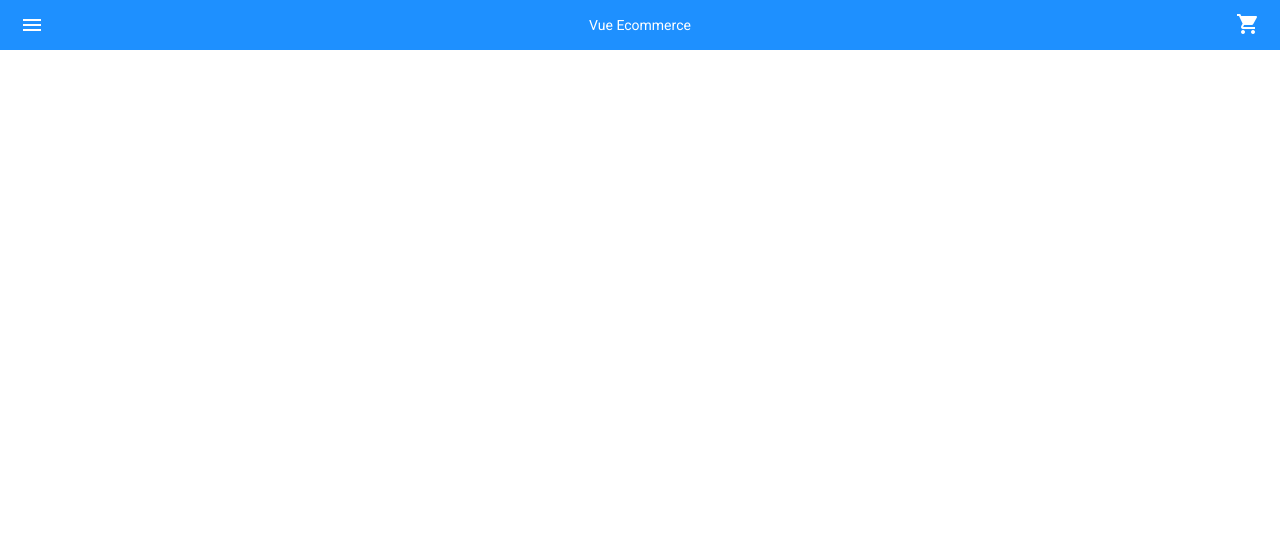
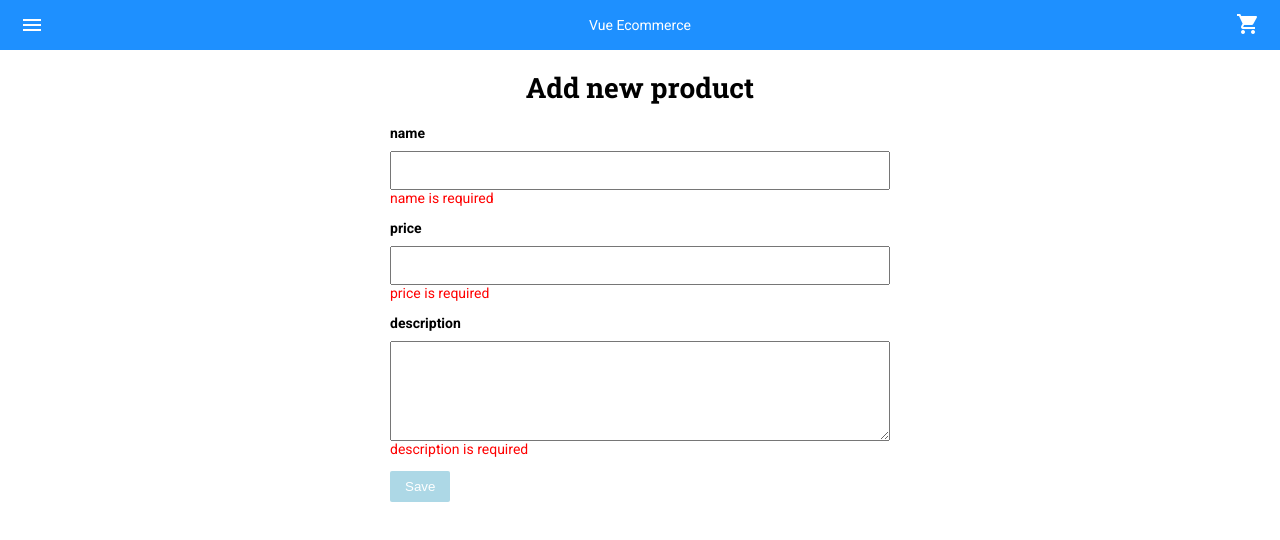
Before and after one commit to hittten/vue-ecommerce, a Vue app: page /add-product in a window 1280 px wide. Shown: the top 540 px of the page. Built offline with nearby package versions, Linux system fonts and the light colour scheme.

Commit message:
create products

```diff
--- a/src/App.vue
+++ b/src/App.vue
@@ -35,10 +35,21 @@ span.material-icons {
 }
 
 .button {
+  outline: none;
+  cursor: pointer;
   padding: 8px 15px;
   background: dodgerblue;
   border: none;
   border-radius: 2px;
   color: white;
 }
+
+.button:disabled {
+  background-color: lightblue;
+}
+
+.button:active {
+  background-color: deepskyblue;
+}
+
 </style>
--- a/src/components/Header.vue
+++ b/src/components/Header.vue
@@ -17,6 +17,13 @@
             <i class="material-icons">shopping_cart</i>
             Shopping Car
             <i class="material-icons" v-if="actualRoute!=='Shopping cart'">keyboard_arrow_right</i>
+          </router-link>
+        </li>
+        <li>
+          <router-link to="/add-product">
+            <i class="material-icons">note_add</i>
+            New product
+            <i class="material-icons" v-if="actualRoute!=='Add product'">keyboard_arrow_right</i>
           </router-link>
         </li>
       </ul>
--- /dev/null
+++ b/src/product-service.js
@@ -0,0 +1,31 @@
+import PRODUCTS from '@/mock-products';
+import SHOPPING_CART from '@/mock-shopping-cart';
+
+export const create = (productForm) => {
+  const product = {};
+  product.id = PRODUCTS.length + 1;
+  product.createdAt = new Date();
+  product.image = `https://picsum.photos/id/${product.id}/300/300`;
+  product.name = productForm.name;
+  product.price = productForm.price;
+  product.description = productForm.description;
+
+  PRODUCTS.push(product);
+
+  return product;
+};
+
+export const list = () => PRODUCTS;
+
+export const listShoppingCart = () => SHOPPING_CART;
+
+export const addToShoppingCart = (product) => {
+  SHOPPING_CART.push(product);
+
+  return product;
+};
+
+export const removeFromShoppingCart = (product) => {
+  const id = SHOPPING_CART.findIndex((value) => value.id === product.id);
+  SHOPPING_CART.splice(id, 1);
+};
--- a/src/router/index.js
+++ b/src/router/index.js
@@ -1,5 +1,6 @@
 import Vue from 'vue';
 import VueRouter from 'vue-router';
+import AddProduct from '@/views/AddProduct.vue';
 import Home from '../views/Home.vue';
 import ShoppingCart from '../views/ShoppingCart.vue';
 
@@ -15,6 +16,11 @@ const routes = [
     path: '/shopping-cart',
     name: 'Shopping cart',
     component: ShoppingCart,
+  },
+  {
+    path: '/add-product',
+    name: 'Add product',
+    component: AddProduct,
   },
   {
     path: '/about',
--- /dev/null
+++ b/src/views/AddProduct.vue
@@ -0,0 +1,92 @@
+<template>
+  <div class="wrapper">
+    <h1>Add new product</h1>
+    <form @submit.prevent="submitForm()">
+      <p>
+        <label for="name">name</label>
+        <input type="text" id="name" v-model.trim="form.name">
+        <span class="error" v-if="!nameIsValid">name is required</span>
+      </p>
+      <p>
+        <label for="price">price</label>
+        <input type="number" id="price" v-model.number="form.price">
+        <span class="error" v-if="!priceIsValid">price is required</span>
+      </p>
+      <p>
+        <label for="description">description</label>
+        <textarea id="description" v-model.trim="form.description"></textarea>
+        <span class="error" v-if="!descriptionIsValid">description is required</span>
+      </p>
+      <p>
+        <button class="button" type="submit" :disabled="!formIsValid">Save</button>
+      </p>
+    </form>
+  </div>
+</template>
+
+<script>
+import * as productService from '@/product-service';
+
+export default {
+  data() {
+    return {
+      form: {
+        name: null,
+        price: null,
+        description: null,
+      },
+    };
+  },
+  computed: {
+    nameIsValid() {
+      return !!this.form.name;
+    },
+    priceIsValid() {
+      return !!this.form.price;
+    },
+    descriptionIsValid() {
+      return !!this.form.description;
+    },
+    formIsValid() {
+      return this.nameIsValid && this.priceIsValid && this.descriptionIsValid;
+    },
+  },
+  methods: {
+    submitForm() {
+      document.forms[0].reset();
+      productService.create(this.form);
+    },
+  },
+};
+</script>
+
+<style scoped>
+h1 {
+  text-align: center;
+}
+
+form {
+  margin: 0 auto;
+  max-width: 500px;
+}
+
+form label {
+  font-weight: bold;
+  display: block;
+  margin-bottom: 10px;
+}
+
+form input, textarea {
+  display: block;
+  box-sizing: border-box;
+  padding: 10px 5px;
+  width: 100%;
+}
+
+form textarea {
+  height: 100px;
+}
+form .error {
+  color: red;
+}
+</style>
--- a/src/views/Home.vue
+++ b/src/views/Home.vue
@@ -9,8 +9,7 @@
 </template>
 
 <script>
-import PRODUCTS from '@/mock-products';
-import SHOPPING_CART from '@/mock-shopping-cart';
+import * as productService from '@/product-service';
 import ProductList from '@/components/ProductList.vue';
 
 export default {
@@ -20,13 +19,12 @@ export default {
   },
   data() {
     return {
-      products: PRODUCTS,
+      products: productService.list(),
     };
   },
   methods: {
     addToShoppingCart(product) {
-      console.log(product);
-      SHOPPING_CART.push({ ...product });
+      productService.addToShoppingCart(product);
     },
   },
 };
--- a/src/views/ShoppingCart.vue
+++ b/src/views/ShoppingCart.vue
@@ -10,8 +10,8 @@
 </template>
 
 <script>
+import * as productService from '@/product-service';
 import ProductList from '@/components/ProductList.vue';
-import SHOPPING_CART from '@/mock-shopping-cart';
 
 export default {
   name: 'ShoppingCart',
@@ -20,13 +20,12 @@ export default {
   },
   data() {
     return {
-      products: SHOPPING_CART,
+      products: productService.listShoppingCart(),
     };
   },
   methods: {
     removeFromCart(product) {
-      const id = SHOPPING_CART.findIndex((value) => value.id === product.id);
-      SHOPPING_CART.splice(id, 1);
+      productService.removeFromShoppingCart(product);
     },
   },
 };
```
